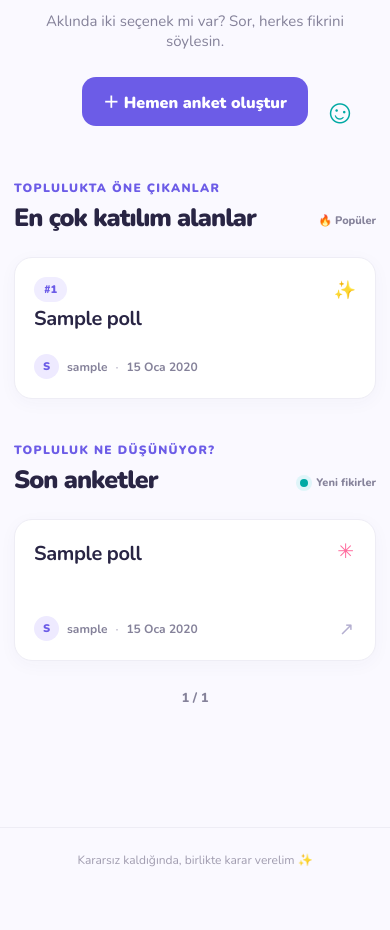
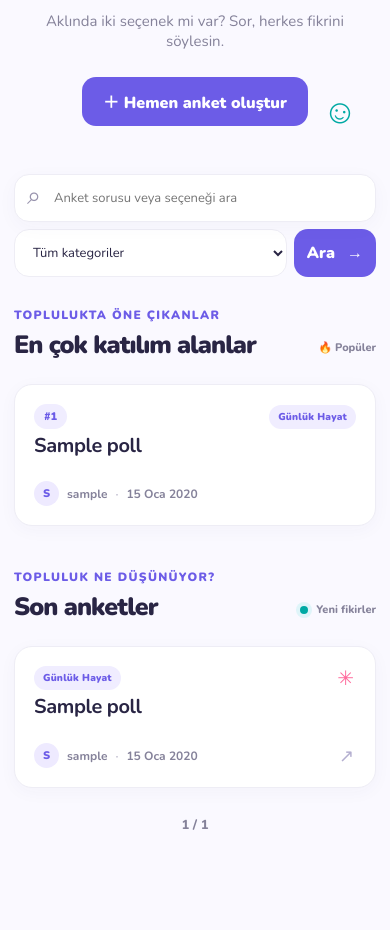
Before and after one commit to MelekKaratass/kararsizimProject, a Django app: page / in a window 390 px wide. Shown: the part 255-1185 px from the top of the page. Before the commit the page ends 1122 px from the top, so only its background shows below. Run offline with Django 5.2, Linux system fonts and the light colour scheme; tables that the repository leaves empty hold one stand-in row (values such as "Sample post").

Commit message:
Add poll categories and refresh README screenshots

```diff
--- a/polls/admin.py
+++ b/polls/admin.py
@@ -9,7 +9,7 @@ class OptionInline(admin.TabularInline):
 
 @admin.register(Poll)
 class PollAdmin(admin.ModelAdmin):
-    list_display = ("question", "author", "created_at")
+    list_display = ("question", "category", "author", "created_at")
     inlines = [OptionInline]
 
 
--- a/polls/forms.py
+++ b/polls/forms.py
@@ -1,9 +1,12 @@
 from django import forms
 from django.core.exceptions import ValidationError
+
+from .models import Poll
 
 
 class PollCreateForm(forms.Form):
     question = forms.CharField(label="Kararsız kaldığın konu", min_length=5, max_length=200, widget=forms.Textarea(attrs={"rows": 3, "placeholder": "Örn. Bu akşam ne yapsam?"}))
+    category = forms.ChoiceField(label="Kategori", choices=Poll.CATEGORY_CHOICES, initial="diger")
     options = forms.CharField(widget=forms.HiddenInput, required=False)
 
     def __init__(self, *args, **kwargs):
--- a/polls/views.py
+++ b/polls/views.py
@@ -5,7 +5,7 @@ from django.contrib import messages
 from django.contrib.auth.decorators import login_required
 from django.core.paginator import Paginator
 from django.db import IntegrityError, transaction
-from django.db.models import Count
+from django.db.models import Count, Q
 from django.http import JsonResponse
 from django.shortcuts import get_object_or_404, redirect, render
 from django.views.decorators.http import require_POST
@@ -30,14 +30,35 @@ def set_vote_cookie(response, request, browser_id):
 
 def home(request):
     polls = Poll.objects.select_related("author").all()
+    search_query = request.GET.get("q", "").strip()[:100]
+    category_query = request.GET.get("kategori", "").strip()
+    category_labels = dict(Poll.CATEGORY_CHOICES)
+    if category_query not in category_labels:
+        category_query = ""
+    if category_query:
+        polls = polls.filter(category=category_query)
+    if search_query:
+        polls = polls.filter(
+            Q(question__icontains=search_query)
+            | Q(options__text__icontains=search_query)
+        ).distinct()
     page = Paginator(polls, 10).get_page(request.GET.get("sayfa"))
-    popular_polls = (
-        Poll.objects.select_related("author")
-        .annotate(participant_count=Count("votes"))
-        .filter(participant_count__gt=0)
-        .order_by("-participant_count", "-created_at")[:3]
-    )
-    return render(request, "polls/home.html", {"page": page, "popular_polls": popular_polls})
+    popular_polls = []
+    if not search_query:
+        popular_polls = (
+            polls.select_related("author")
+            .annotate(participant_count=Count("votes"))
+            .filter(participant_count__gt=0)
+            .order_by("-participant_count", "-created_at")[:3]
+        )
+    return render(request, "polls/home.html", {
+        "page": page,
+        "popular_polls": popular_polls,
+        "search_query": search_query,
+        "category_choices": Poll.CATEGORY_CHOICES,
+        "selected_category": category_query,
+        "selected_category_label": category_labels.get(category_query, ""),
+    })
 
 
 def poll_detail(request, poll_id):
@@ -104,7 +125,11 @@ def create_poll(request):
     form = PollCreateForm(request.POST or None)
     if request.method == "POST" and form.is_valid():
         with transaction.atomic():
-            poll = Poll.objects.create(author=request.user, question=form.cleaned_data["question"].strip())
+            poll = Poll.objects.create(
+                author=request.user,
+                question=form.cleaned_data["question"].strip(),
+                category=form.cleaned_data["category"],
+            )
             Option.objects.bulk_create([
                 Option(poll=poll, text=text, position=index)
                 for index, text in enumerate(form.cleaned_data["option_values"])
--- a/static/css/style.css
+++ b/static/css/style.css
@@ -36,6 +36,17 @@ button, a { -webkit-tap-highlight-color: transparent; }
 .hero-doodle { position: absolute; font-size: 34px; font-weight: 900; }
 .doodle-one { color: var(--pink); left: 15%; top: 88px; transform: rotate(-16deg); }
 .doodle-two { color: var(--teal); right: 17%; bottom: 73px; transform: rotate(12deg); }
+.search-form { width: min(850px, 100%); display: flex; align-items: center; gap: 10px; margin: -8px auto 28px; }
+.search-input-wrap { position: relative; flex: 1; min-width: 160px; }
+.search-icon { position: absolute; left: 16px; top: 50%; color: #9893ad; font-size: 25px; line-height: 1; transform: translateY(-55%); }
+.search-input-wrap input { width: 100%; height: 52px; padding: 0 16px 0 45px; border: 1.5px solid var(--line); border-radius: 15px; outline: none; background: #fff; color: var(--ink); font: inherit; box-shadow: 0 5px 20px rgba(54,44,111,.035); transition: border-color .2s, box-shadow .2s; }
+.search-input-wrap input:focus { border-color: var(--purple); box-shadow: 0 0 0 3px #6c5ce714; }
+.search-category, .field select { min-height: 52px; padding: 0 34px 0 14px; border: 1.5px solid var(--line); border-radius: 15px; outline: none; background: #fff; color: var(--ink); font: inherit; font-size: 13px; }
+.search-category:focus, .field select:focus { border-color: var(--purple); box-shadow: 0 0 0 3px #6c5ce714; }
+.search-button { min-height: 52px; border-radius: 15px; }
+.search-clear { padding: 8px 4px; color: var(--muted); font-size: 12px; font-weight: 800; }
+.search-clear:hover { color: var(--purple); }
+.sr-only { position: absolute; width: 1px; height: 1px; padding: 0; margin: -1px; overflow: hidden; clip: rect(0,0,0,0); white-space: nowrap; border: 0; }
 .button { min-height: 48px; display: inline-flex; align-items: center; justify-content: center; gap: 12px; padding: 12px 21px; border: 0; border-radius: 14px; font-weight: 900; cursor: pointer; transition: transform .2s, box-shadow .2s, background .2s; }
 .button:hover { transform: translateY(-2px); box-shadow: 0 10px 22px #6c5ce733; }
 .button-primary { background: var(--purple); color: #fff; }
@@ -59,6 +70,7 @@ button, a { -webkit-tap-highlight-color: transparent; }
 .poll-card h3 { max-width: 88%; margin: 2px 0 21px; font-size: 20px; line-height: 1.3; letter-spacing: -.4px; }
 .card-sparkle { position: absolute; top: 18px; right: 21px; color: var(--pink); font-size: 20px; }
 .poll-card-meta { display: flex; align-items: center; gap: 8px; color: var(--muted); font-size: 12px; font-weight: 700; }
+.category-badge { width: fit-content; display: inline-flex; align-items: center; padding: 5px 9px; border-radius: 999px; background: #f0edff; color: var(--purple); font-size: 10px; font-weight: 900; letter-spacing: .2px; }
 .avatar { width: 25px; height: 25px; display: grid; place-items: center; border-radius: 50%; background: #eeeaff; color: var(--purple); font-size: 11px; font-weight: 900; }
 .meta-dot { color: #c2bfd0; }
 .card-arrow { position: absolute; right: 21px; bottom: 19px; color: #b4afd0; font-size: 18px; }
@@ -153,6 +165,12 @@ button, a { -webkit-tap-highlight-color: transparent; }
   .hero h1 { letter-spacing: -2.5px; }
   .hero p { max-width: 300px; font-size: 15px; }
   .doodle-one { left: 4%; top: 52px; }.doodle-two { right: 5%; bottom: 39px; }
+  .search-form { flex-wrap: wrap; gap: 7px; margin: 0 auto 24px; }
+  .search-input-wrap { flex: 1 1 100%; }
+  .search-input-wrap input { height: 48px; padding-left: 39px; font-size: 13px; }
+  .search-icon { left: 13px; }
+  .search-category { min-height: 48px; flex: 1; }
+  .search-button { min-height: 48px; padding: 10px 13px; }
   .poll-grid { grid-template-columns: 1fr; gap: 12px; }
   .popular-grid { grid-template-columns: 1fr; gap: 12px; }
   .poll-card { min-height: 142px; padding: 19px; }
--- a/templates/polls/create.html
+++ b/templates/polls/create.html
@@ -7,6 +7,7 @@
     <form method="post" id="poll-create-form" novalidate>{% csrf_token %}
       {% if form.non_field_errors %}<div class="form-errors">{{ form.non_field_errors }}</div>{% endif %}
       <div class="field"><label for="{{ form.question.id_for_label }}">{{ form.question.label }}</label>{{ form.question }}{% if form.question.errors %}<div class="field-error">{{ form.question.errors }}</div>{% endif %}<small>5–200 karakter</small></div>
+      <div class="field"><label for="{{ form.category.id_for_label }}">{{ form.category.label }}</label>{{ form.category }}{% if form.category.errors %}<div class="field-error">{{ form.category.errors }}</div>{% endif %}</div>
       <div class="field"><div class="option-heading"><label>Seçeneklerin</label><span>2–5 seçenek</span></div><div id="option-list">
         {% for field in form %}{% if field.name|slice:":7" == "option_" %}<div class="option-input-row" data-option-row><span class="option-number">{{ forloop.counter|add:"-2" }}</span>{{ field }}<button class="remove-option" type="button" aria-label="Seçeneği kaldır">−</button>{% if field.errors %}<div class="field-error">{{ field.errors }}</div>{% endif %}</div>{% endif %}{% endfor %}
       </div><button class="add-option" type="button" id="add-option">＋ Seçenek ekle</button></div>
--- a/templates/polls/detail.html
+++ b/templates/polls/detail.html
@@ -5,7 +5,7 @@
 <div class="narrow-page detail-page">
   <a class="back-link" href="{% url 'polls:home' %}">← Anketlere dön</a>
   <article class="detail-card">
-    <div class="detail-topline"><span class="eyebrow">Bir kararsızlık geldi</span><span class="detail-emoji">🤔</span></div>
+    <div class="detail-topline"><span class="category-badge">{{ poll.get_category_display }}</span><span class="detail-emoji">🤔</span></div>
     <h1>{{ poll.question }}</h1>
     <div class="poll-card-meta detail-meta"><span class="avatar">{{ poll.author.username|first|upper }}</span><span>{{ poll.author.username }}</span><span class="meta-dot">·</span><time>{{ poll.created_at|date:"j F Y" }}</time></div>
     {% if show_results %}
--- a/templates/polls/home.html
+++ b/templates/polls/home.html
@@ -1,5 +1,5 @@
 {% extends "base.html" %}
-{% block title %}Anketler · kararsızım{% endblock %}
+{% block title %}{% if search_query %}{{ search_query }} araması · {% endif %}Anketler · kararsızım{% endblock %}
 {% block content %}
 <section class="hero">
   <span class="eyebrow">Küçük bir fikir, büyük bir karar ✨</span>
@@ -8,32 +8,41 @@
   <a class="button button-primary" href="{% url 'polls:create' %}">＋ Hemen anket oluştur</a>
   <span class="hero-doodle doodle-one">✳</span><span class="hero-doodle doodle-two">☺</span>
 </section>
+<form class="search-form" method="get" action="{% url 'polls:home' %}" role="search">
+  <label class="sr-only" for="poll-search">Anketlerde ara</label>
+  <div class="search-input-wrap"><span class="search-icon" aria-hidden="true">⌕</span><input id="poll-search" type="search" name="q" value="{{ search_query }}" maxlength="100" placeholder="Anket sorusu veya seçeneği ara"></div>
+  <label class="sr-only" for="poll-category-filter">Kategoriye göre filtrele</label>
+  <select class="search-category" id="poll-category-filter" name="kategori"><option value="">Tüm kategoriler</option>{% for value, label in category_choices %}<option value="{{ value }}"{% if selected_category == value %} selected{% endif %}>{{ label }}</option>{% endfor %}</select>
+  <button class="button button-primary search-button" type="submit">Ara <span>→</span></button>
+  {% if search_query or selected_category %}<a class="search-clear" href="{% url 'polls:home' %}">Temizle</a>{% endif %}
+</form>
 {% if popular_polls %}<section class="popular-section">
   <div class="section-heading"><div><span class="eyebrow">Toplulukta öne çıkanlar</span><h2>En çok katılım alanlar</h2></div><span class="live-label">🔥 Popüler</span></div>
   <div class="popular-grid">
     {% for poll in popular_polls %}<a class="poll-card popular-card" href="{% url 'polls:detail' poll.id %}">
-      <div class="popular-card-top"><span class="popular-rank">#{{ forloop.counter }}</span><span aria-hidden="true">✨</span></div>
+      <div class="popular-card-top"><span class="popular-rank">#{{ forloop.counter }}</span><span class="category-badge">{{ poll.get_category_display }}</span></div>
       <h3>{{ poll.question }}</h3>
       <div class="poll-card-meta"><span class="avatar">{{ poll.author.username|first|upper }}</span><span>{{ poll.author.username }}</span><span class="meta-dot">·</span><time>{{ poll.created_at|date:"j M Y" }}</time></div>
     </a>{% endfor %}
   </div>
 </section>{% endif %}
 <section class="feed-section">
-  <div class="section-heading"><div><span class="eyebrow">Topluluk ne düşünüyor?</span><h2>Son anketler</h2></div><span class="live-label"><i></i> Yeni fikirler</span></div>
+  <div class="section-heading"><div>{% if search_query or selected_category_label %}<span class="eyebrow">{% if search_query %}“{{ search_query }}” araması {% endif %}{% if selected_category_label %}{{ selected_category_label }} kategorisi{% endif %}</span><h2>Sonuçlar</h2>{% else %}<span class="eyebrow">Topluluk ne düşünüyor?</span><h2>Son anketler</h2>{% endif %}</div>{% if not search_query and not selected_category %}<span class="live-label"><i></i> Yeni fikirler</span>{% endif %}</div>
   {% if page.object_list %}<div class="poll-grid">
     {% for poll in page.object_list %}
     <a class="poll-card" href="{% url 'polls:detail' poll.id %}">
-      <span class="card-sparkle">✳</span><h3>{{ poll.question }}</h3>
+      <span class="category-badge">{{ poll.get_category_display }}</span><span class="card-sparkle">✳</span><h3>{{ poll.question }}</h3>
       <div class="poll-card-meta"><span class="avatar">{{ poll.author.username|first|upper }}</span><span>{{ poll.author.username }}</span><span class="meta-dot">·</span><time>{{ poll.created_at|date:"j M Y" }}</time></div>
       <span class="card-arrow" aria-hidden="true">↗</span>
     </a>
     {% endfor %}
   </div>
   <nav class="pagination" aria-label="Sayfalar">
-    {% if page.has_previous %}<a href="?sayfa={{ page.previous_page_number }}">← Önceki</a>{% endif %}
+    {% if page.has_previous %}<a href="?q={{ search_query|urlencode }}&kategori={{ selected_category|urlencode }}&sayfa={{ page.previous_page_number }}">← Önceki</a>{% endif %}
     <span>{{ page.number }} / {{ page.paginator.num_pages }}</span>
-    {% if page.has_next %}<a href="?sayfa={{ page.next_page_number }}">Sonraki →</a>{% endif %}
+    {% if page.has_next %}<a href="?q={{ search_query|urlencode }}&kategori={{ selected_category|urlencode }}&sayfa={{ page.next_page_number }}">Sonraki →</a>{% endif %}
   </nav>
+  {% elif search_query or selected_category %}<div class="empty-state"><span>🔎</span><h3>Bu filtreyle anket bulamadık</h3><p>{% if search_query %}“{{ search_query }}” için{% endif %} {% if selected_category_label %}{{ selected_category_label }} kategorisinde{% endif %} sonuç yok. Başka bir arama veya kategori deneyebilirsin.</p><a class="button button-primary" href="{% url 'polls:home' %}">Tüm anketlere dön</a></div>
   {% else %}<div class="empty-state"><span>🌱</span><h3>Henüz anket yok</h3><p>İlk kararsızlığı sen paylaş, sohbet başlasın!</p><a class="button button-primary" href="{% url 'polls:create' %}">İlk anketi oluştur</a></div>{% endif %}
 </section>
 {% endblock %}
--- a/templates/polls/my_polls.html
+++ b/templates/polls/my_polls.html
@@ -1,4 +1,4 @@
 {% extends "base.html" %}
 {% block title %}Anketlerim · kararsızım{% endblock %}
 {% block content %}<section class="feed-section my-polls"><div class="section-heading"><div><span class="eyebrow">Senin fikirlerin</span><h1>Anketlerim</h1></div><a class="button button-primary" href="{% url 'polls:create' %}">＋ Yeni anket</a></div>
-{% if polls %}<div class="poll-grid">{% for poll in polls %}<article class="poll-card my-poll-card"><a class="poll-card-link" href="{% url 'polls:detail' poll.id %}"><span class="card-sparkle">✳</span><h3>{{ poll.question }}</h3><div class="poll-card-meta"><time>{{ poll.created_at|date:"j M Y" }}</time><span class="meta-dot">·</span><span>{{ poll.total_votes }} oy</span></div></a><form method="post" action="{% url 'polls:delete' poll.id %}" onsubmit="return confirm('Bu anketi silmek istediğine emin misin?')">{% csrf_token %}<button class="delete-link" type="submit">Sil</button></form></article>{% endfor %}</div>{% else %}<div class="empty-state"><span>💭</span><h3>Henüz anket oluşturmamışsın</h3><p>Aklındaki soruyu topluluğa sorabilirsin.</p><a class="button button-primary" href="{% url 'polls:create' %}">Anket oluştur</a></div>{% endif %}</section>{% endblock %}
+{% if polls %}<div class="poll-grid">{% for poll in polls %}<article class="poll-card my-poll-card"><a class="poll-card-link" href="{% url 'polls:detail' poll.id %}"><span class="category-badge">{{ poll.get_category_display }}</span><span class="card-sparkle">✳</span><h3>{{ poll.question }}</h3><div class="poll-card-meta"><time>{{ poll.created_at|date:"j M Y" }}</time><span class="meta-dot">·</span><span>{{ poll.total_votes }} oy</span></div></a><form method="post" action="{% url 'polls:delete' poll.id %}" onsubmit="return confirm('Bu anketi silmek istediğine emin misin?')">{% csrf_token %}<button class="delete-link" type="submit">Sil</button></form></article>{% endfor %}</div>{% else %}<div class="empty-state"><span>💭</span><h3>Henüz anket oluşturmamışsın</h3><p>Aklındaki soruyu topluluğa sorabilirsin.</p><a class="button button-primary" href="{% url 'polls:create' %}">Anket oluştur</a></div>{% endif %}</section>{% endblock %}
```
Also changed, not shown: docs/KARARSIZIM_PROJE_PLANI.md (+8 -4 lines), polls/models.py (+11 -0 lines), README.md, polls/migrations/0002_poll_category.py (added), 2 other files.
